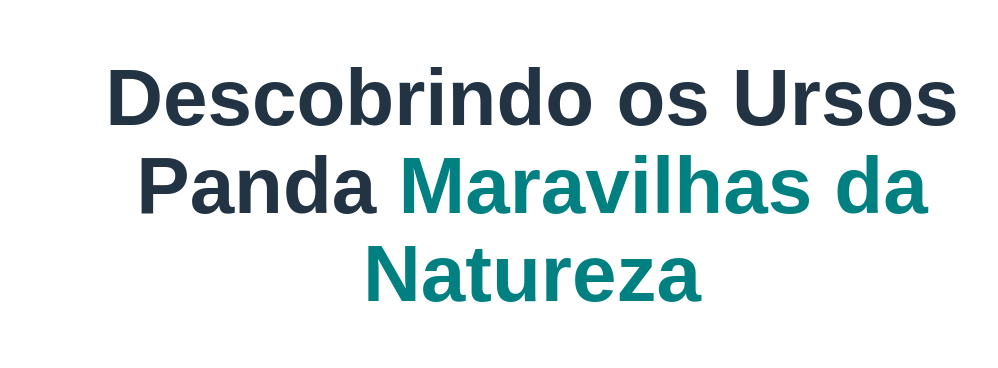
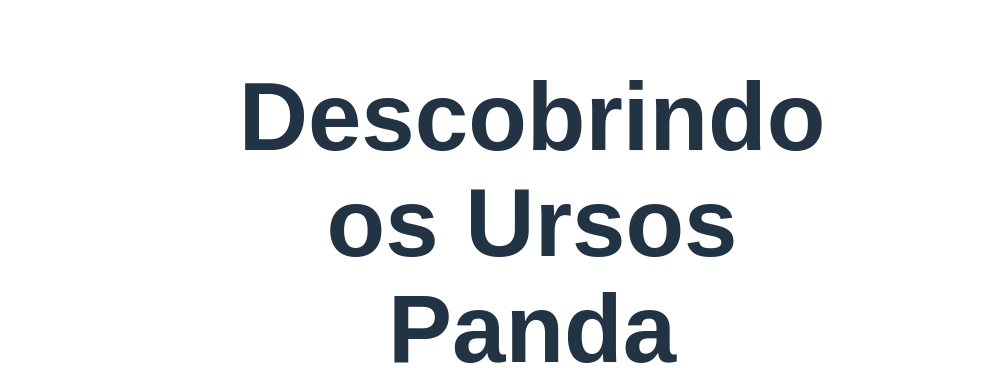
Before and after one commit to alison-elvis/urso-panda, a plain HTML site: page index.html in a window 1280 px wide. Shown: the top 368 px of the page, without its empty margins (108-1106 px from the left). Drawn offline with Linux system fonts and the light colour scheme; grey boxes are pictures that could not be loaded.

Commit message:
Update style.css

```diff
--- a/style.css
+++ b/style.css
@@ -4,16 +4,15 @@
 }
 
 body {
-  font-size: 1.5rem;
+  font-size: 1.125rem;
   font-family: Arial;
   line-height: 1.6;
   color: #223344;
 }
 
 .wrapper {
-  max-inline-size: 1000px;
+  width: min(65ch, 100% - 4rem);
   margin-inline: auto;
-  padding-inline: 1rem;
 }
 
 img {
@@ -23,12 +22,8 @@ img {
 
 h1 {
   text-align: center;
-  font-size: 3rem;
+  font-size: clamp(3rem, 10vw, 6rem);
   line-height: 1.1;
-
-  @media (width > 720px) {
-    font-size: 5rem;
-  }
 }
 
 h2 {
```
